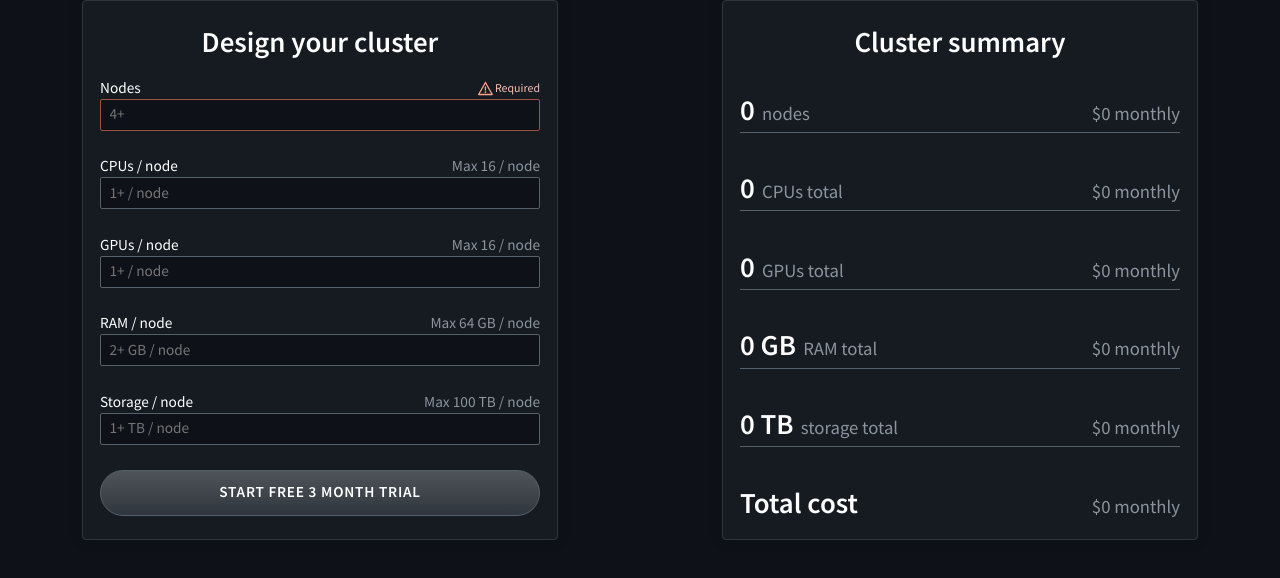
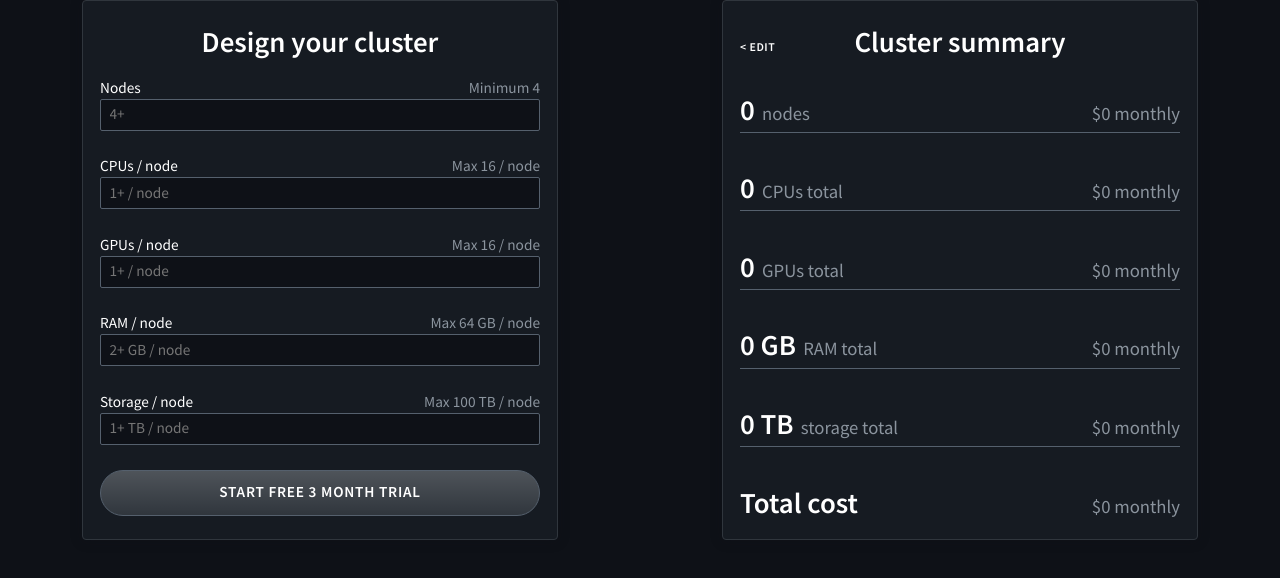
Before and after one commit to perpetualgrimace/data-science-company-website, a Next.js app: page /enterprise-trial/TrialConfig in a window 1280 px wide. Shown: the top 578 px of the page. Built offline with nearby package versions, Linux system fonts and the light colour scheme.

Commit message:
fixes bugs & errors, refocuses when switching modes

```diff
--- a/components/controls/Button.jsx
+++ b/components/controls/Button.jsx
@@ -21,11 +21,12 @@ function generateClassList(props) {
 }
 
 export default function Button(props) {
-  const { href, type, children } = props;
+  const { href, refs, type, children } = props;
 
   const filteredProps = {
     ...props,
     fill: undefined,
+    ref: refs,
     className: generateClassList(props),
   };
 
--- a/components/controls/Select.jsx
+++ b/components/controls/Select.jsx
@@ -1,7 +1,6 @@
 import { Field } from "formik";
 
-import slugify from "/helpers/slugify";
-
+import WarningIcon from "/components/icons/WarningIcon";
 import ChevronDownIcon from "/components/icons/ChevronDownIcon";
 
 export default function Select(props) {
--- a/components/layout/components/CTA.jsx
+++ b/components/layout/components/CTA.jsx
@@ -20,14 +20,14 @@ export default function CTA(props) {
 
         <span className="cta-or"> or </span>
 
-        <Button
-          className="cta-link"
+        <a
+          className="cta-link button"
           fontSize="md"
           href="https://averroes.andal.us"
         >
           <span className="u-visually-hidden-sm">test </span>hosted
           version
-        </Button>
+        </a>
       </p>
     </div>
   );
--- a/components/layout/components/MulticolSection.jsx
+++ b/components/layout/components/MulticolSection.jsx
@@ -1,5 +1,3 @@
-import Link from "next/link";
-
 import RetinaImg from "/components/common/RetinaImg";
 
 export default function MulticolSection(props) {
--- a/components/layout/components/Subnav.jsx
+++ b/components/layout/components/Subnav.jsx
@@ -9,14 +9,14 @@ export default function Subnav(props) {
   return (
     <nav className="subnav">
       <ul className="subnav-list darkglass">
-        {sections.map((link, i) => (
+        {sections.map((link) => (
           <li key={link.title} className="subnav-item">
             <Link
               className="subnav-link"
               activeClass="is-active"
               smooth
               spy
-              offset={i === 0 ? -60 : -10}
+              offset={-10}
               to={link.slug}
               href={`#${link.slug}`}
             >
--- a/pages/enterprise-trial/TrialConfig.jsx
+++ b/pages/enterprise-trial/TrialConfig.jsx
@@ -1,4 +1,4 @@
-import { useEffect, useState } from "react";
+import { useRef, useState } from "react";
 
 import * as Yup from "yup";
 import { withFormik, Form } from "formik";
@@ -9,7 +9,7 @@ import TextField from "/components/controls/TextField";
 import TrialSummary from "./TrialSummary";
 import TrialFollowupForm from "./TrialFollowupForm";
 
-let submissionStatus = null;
+let submissionStatus = "unconfigured";
 
 function onSubmit(values, actions) {
   submissionStatus = "configured";
@@ -22,25 +22,32 @@ const ConfigForm = (props) => {
   const [reconfiguring, setReconfiguring] = useState(false);
 
   function checkFollowup(submissionStatus) {
-    if (submissionStatus === "unconfigured" || !submissionStatus) {
+    if (
+      Object.keys(errors).length !== 0 ||
+      submissionStatus === "unconfigured" ||
+      reconfiguring
+    ) {
       return false;
-    } else if (submissionStatus === "configured") {
-      return true;
-    } else if (submissionStatus === "reconfiguring" && reconfiguring) {
-      return false;
+    } else return true;
+  }
+
+  const configButtonRef = useRef(null);
+  const backButtonRef = useRef(null);
+
+  // config submit button
+  function handleConfirmConfigure() {
+    if (Object.keys(errors).length === 0) {
+      setReconfiguring(false);
+      submissionStatus = "configured";
+      setTimeout(() => backButtonRef.current.focus(), 1); // wait till not disabled
     }
   }
 
+  // back button
   function handleReconfigure() {
     setReconfiguring(true);
     submissionStatus = "reconfiguring";
-  }
-
-  function handleConfirmConfigure() {
-    if (reconfiguring) {
-      setReconfiguring(false);
-      submissionStatus = "configured";
-    }
+    setTimeout(() => configButtonRef.current.focus(), 1);
   }
 
   return (
@@ -64,7 +71,6 @@ const ConfigForm = (props) => {
           fontSize="md"
           touched={touched}
           errors={errors}
-          autoFocus={true}
           disabled={checkFollowup(submissionStatus)}
         />
         <TextField
@@ -128,8 +134,9 @@ const ConfigForm = (props) => {
           fontSize="md"
           fill
           type="submit"
-          disabled={isSubmitting}
+          disabled={isSubmitting || checkFollowup(submissionStatus)}
           onClick={() => handleConfirmConfigure()}
+          refs={configButtonRef}
         >
           Start free 3 month trial
         </Button>
@@ -138,12 +145,13 @@ const ConfigForm = (props) => {
       <TrialSummary
         values={values}
         backButtonIsVisible={checkFollowup(submissionStatus)}
+        backButtonRef={backButtonRef}
         onReconfigure={() => handleReconfigure()}
       />
 
       <TrialFollowupForm
         values={values}
-        isVisible={submissionStatus === "configured"}
+        isVisible={checkFollowup(submissionStatus)}
       />
     </div>
   );
@@ -152,11 +160,11 @@ const ConfigForm = (props) => {
 const TrialConfig = withFormik({
   mapPropsToValues: (props) => {
     return {
-      nodes: props.nodes,
-      cpuPerNode: props.cpuPerNode,
-      gpuPerNode: props.gpuPerNode,
-      ramPerNode: props.ramPerNode,
-      storagePerNode: props.storagePerNode,
+      nodes: props.nodes || "",
+      cpuPerNode: props.cpuPerNode || "",
+      gpuPerNode: props.gpuPerNode || "",
+      ramPerNode: props.ramPerNode || "",
+      storagePerNode: props.storagePerNode || "",
     };
   },
   validationSchema: Yup.object().shape({
--- a/pages/enterprise-trial/TrialFollowupForm.jsx
+++ b/pages/enterprise-trial/TrialFollowupForm.jsx
@@ -82,6 +82,7 @@ const SubmitForm = (props) => {
 
       <Select
         labelText="Company location"
+        name="location"
         touched={touched}
         errors={errors}
         options={[
@@ -128,15 +129,15 @@ const SubmitForm = (props) => {
 const TrialFollowupForm = withFormik({
   mapPropsToValues: (props) => {
     return {
-      name: props.name || "",
+      company: props.company || "",
       email: props.email || "",
-      message: props.message || "",
+      location: props.location || "us",
     };
   },
   validationSchema: Yup.object().shape({
     email: Yup.string().email("Invalid").required("Required"),
     name: Yup.string().required("Required"),
-    message: Yup.string().required("Required"),
+    location: Yup.string().required("Required"),
   }),
   handleSubmit: (values, actions) => onSubmit(values, actions),
 })(SubmitForm);
--- a/pages/enterprise-trial/TrialSummary.jsx
+++ b/pages/enterprise-trial/TrialSummary.jsx
@@ -33,7 +33,8 @@ function calculateTotalCost(values) {
 }
 
 export default function TrialSumary(props) {
-  const { values, backButtonIsVisible, onReconfigure } = props;
+  const { values, backButtonIsVisible, backButtonRef, onReconfigure } =
+    props;
 
   return (
     <section
@@ -45,15 +46,18 @@ export default function TrialSumary(props) {
     >
       <h2 className="u-text-c">Cluster summary</h2>
 
-      {backButtonIsVisible && (
       <button
-          className="trial-summary-button u-subhead u-font-sm"
+        className={`trial-summary-button u-subhead u-font-sm is-${
+          backButtonIsVisible ? "visible" : "hidden"
+        }`}
         type="button"
         onClick={onReconfigure}
+        ref={backButtonRef}
+        tabIndex={!backButtonIsVisible ? "-1" : null}
+        disabled={!backButtonIsVisible}
       >
         &lt; edit
       </button>
-      )}
 
       <TrialLine
         value={values.nodes || 0}
```
Lines whose indentation alone changed are shown as unchanged.
